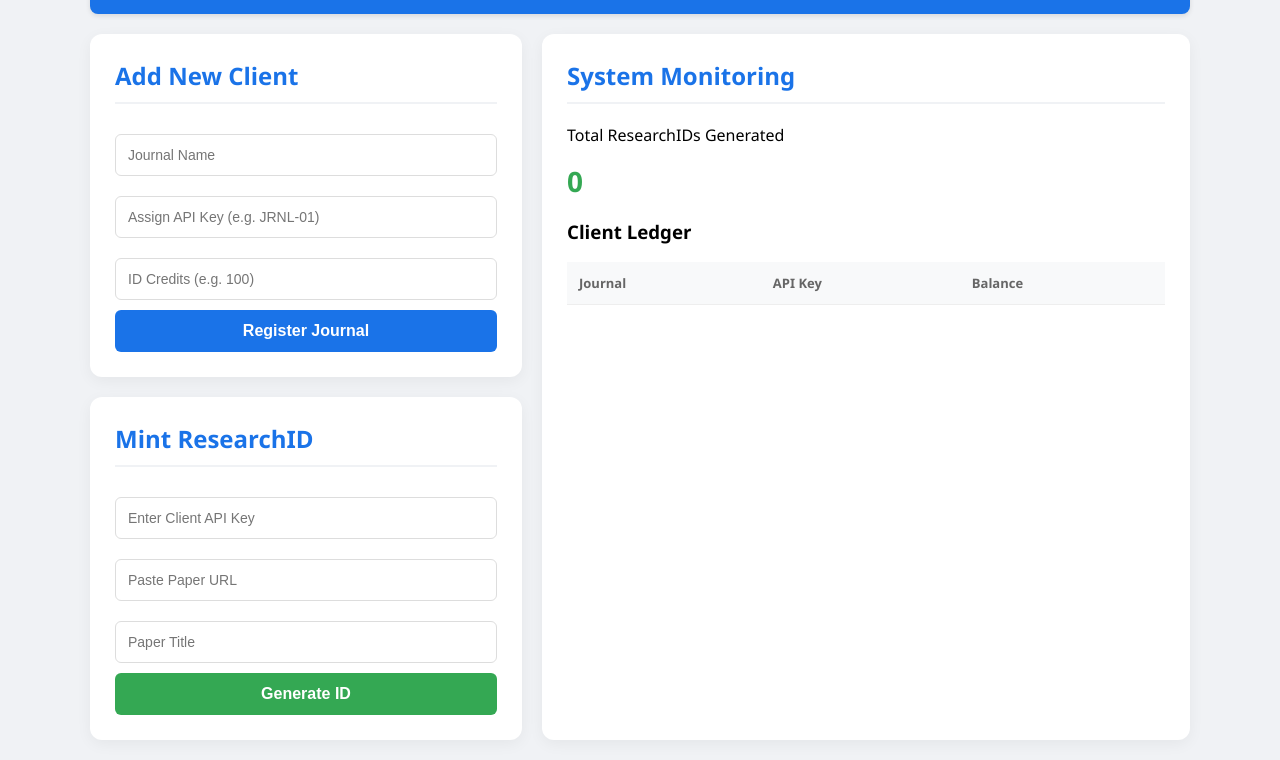
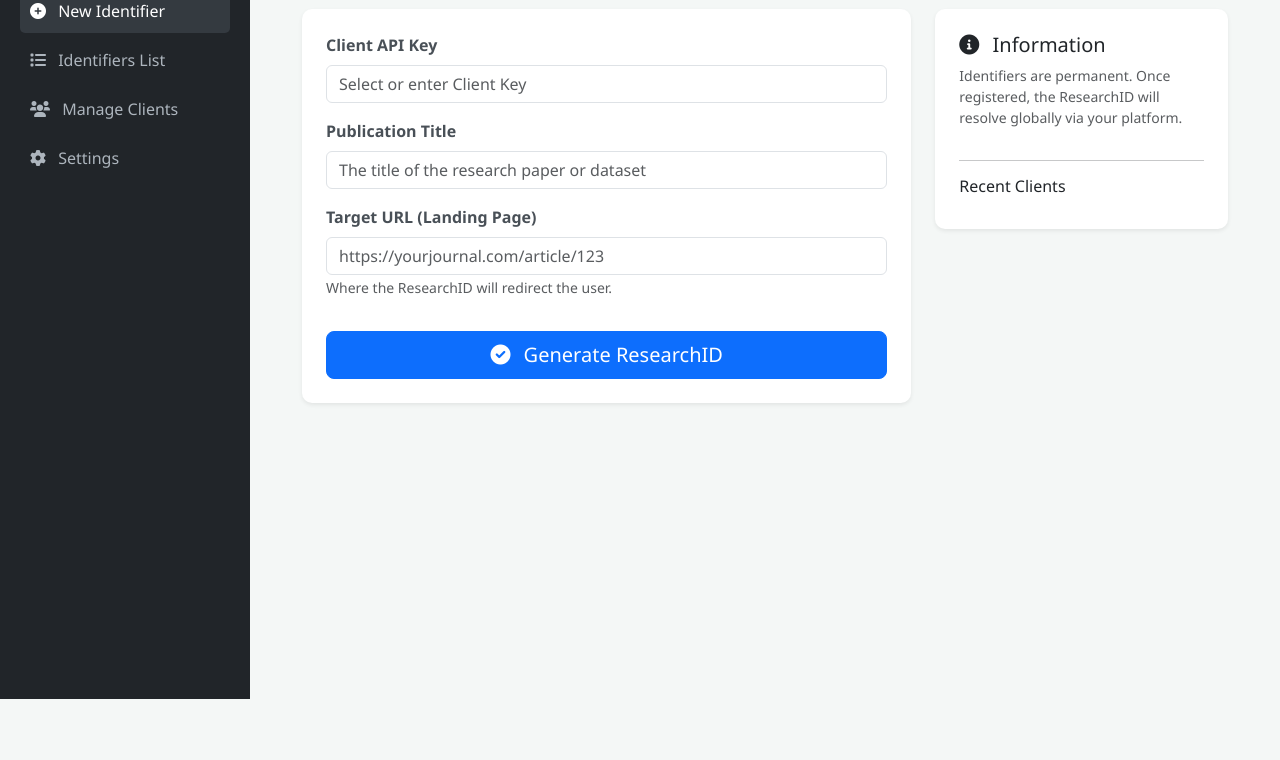
Before and after one commit to ayushgupta-hash/researchid-system, a website: page public/index.html in a window 1280 px wide. Shown: the part 101-861 px from the top of the page. After the commit the page ends 800 px from the top, so only its background shows below. Drawn offline with nearby package versions, Linux system fonts and the light colour scheme; no server answers.

Commit message:
Update index.html

```diff
--- a/public/index.html
+++ b/public/index.html
@@ -1,64 +1,83 @@
 <!DOCTYPE html>
 <html lang="en">
 <head>
-    <title>ResearchID Pro Portal</title>
+    <meta charset="UTF-8">
+    <meta name="viewport" content="width=device-width, initial-scale=1.0">
+    <title>ResearchID | Management Dashboard</title>
+    <link href="https://cdn.jsdelivr.net/npm/bootstrap@5.3.0/dist/css/bootstrap.min.css" rel="stylesheet">
+    <link rel="stylesheet" href="https://cdnjs.cloudflare.com/ajax/libs/font-awesome/6.0.0/css/all.min.css">
     <style>
-        body { font-family: 'Segoe UI', Tahoma, Geneva, Verdana, sans-serif; background: #f0f2f5; margin: 0; padding: 20px; }
-        .container { max-width: 1100px; margin: auto; }
-        .nav { background: #1a73e8; color: white; padding: 15px; border-radius: 8px; margin-bottom: 20px; box-shadow: 0 2px 5px rgba(0,0,0,0.1); }
-        .grid { display: grid; grid-template-columns: 1fr 1.5fr; gap: 20px; }
-        .card { background: white; padding: 25px; border-radius: 12px; box-shadow: 0 4px 15px rgba(0,0,0,0.05); }
-        h2 { color: #1a73e8; margin-top: 0; border-bottom: 2px solid #f0f2f5; padding-bottom: 10px; }
-        input { width: 100%; padding: 12px; margin: 10px 0; border: 1px solid #ddd; border-radius: 6px; box-sizing: border-box; font-size: 14px; }
-        button { background: #1a73e8; color: white; border: none; padding: 12px; border-radius: 6px; cursor: pointer; width: 100%; font-size: 16px; font-weight: 600; transition: 0.3s; }
-        button:hover { background: #1557b0; }
-        .stats-box { font-size: 28px; font-weight: bold; color: #34a853; margin: 10px 0; }
-        table { width: 100%; border-collapse: collapse; margin-top: 15px; }
-        th, td { text-align: left; padding: 12px; border-bottom: 1px solid #eee; }
-        th { background: #f8f9fa; font-size: 13px; color: #666; }
-        .success-res { background: #e6f4ea; border: 1px solid #34a853; color: #1e8e3e; padding: 15px; border-radius: 8px; margin-top: 15px; display: none; word-wrap: break-word; }
+        :root { --sidebar-width: 250px; --primary-color: #0d6efd; }
+        body { background-color: #f4f7f6; font-family: 'Segoe UI', sans-serif; }
+        .sidebar { width: var(--sidebar-width); height: 100vh; position: fixed; background: #212529; color: white; padding: 20px; }
+        .main-content { margin-left: var(--sidebar-width); padding: 40px; }
+        .sidebar-link { color: #adb5bd; text-decoration: none; display: block; padding: 10px; border-radius: 5px; margin-bottom: 5px; }
+        .sidebar-link:hover, .sidebar-link.active { background: #343a40; color: white; }
+        .card { border: none; box-shadow: 0 0.125rem 0.25rem rgba(0, 0, 0, 0.075); border-radius: 10px; }
+        .form-label { font-weight: 600; color: #495057; }
+        .id-badge { background: #e9ecef; padding: 10px; border-radius: 5px; font-family: monospace; border: 1px dashed #dee2e6; }
     </style>
 </head>
 <body>
 
-<div class="container">
-    <div class="nav">
-        <h1 style="margin:0">Research Edge & Publication</h1>
-        <small>Registration Agency Administrative Portal</small>
-    </div>
+<div class="sidebar">
+    <h4 class="mb-4"><i class="fas fa-microscope me-2"></i>Research Edge</h4>
+    <hr>
+    <a href="#" class="sidebar-link active"><i class="fas fa-plus-circle me-2"></i> New Identifier</a>
+    <a href="#" class="sidebar-link" onclick="location.reload()"><i class="fas fa-list me-2"></i> Identifiers List</a>
+    <a href="#" class="sidebar-link"><i class="fas fa-users me-2"></i> Manage Clients</a>
+    <a href="#" class="sidebar-link"><i class="fas fa-cog me-2"></i> Settings</a>
+</div>
 
-    <div class="grid">
-        <div>
-            <div class="card" style="margin-bottom:20px;">
-                <h2>Add New Client</h2>
-                <input type="text" id="newName" placeholder="Journal Name">
-                <input type="text" id="newKey" placeholder="Assign API Key (e.g. JRNL-01)">
-                <input type="number" id="newBal" placeholder="ID Credits (e.g. 100)">
-                <button onclick="addClient()">Register Journal</button>
+<div class="main-content">
+    <div class="container-fluid">
+        <div class="d-flex justify-content-between align-items-center mb-4">
+            <h2>Register New Identifier</h2>
+            <div id="statsBox" class="text-muted">Total Issued: <span class="badge bg-primary" id="totalCount">0</span></div>
+        </div>
+
+        <div class="row">
+            <div class="col-md-8">
+                <div class="card p-4">
+                    <div class="mb-3">
+                        <label class="form-label">Client API Key</label>
+                        <input type="text" id="mintKey" class="form-control" placeholder="Select or enter Client Key">
+                    </div>
+
+                    <div class="mb-3">
+                        <label class="form-label">Publication Title</label>
+                        <input type="text" id="mintTitle" class="form-control" placeholder="The title of the research paper or dataset">
+                    </div>
+
+                    <div class="mb-3">
+                        <label class="form-label">Target URL (Landing Page)</label>
+                        <input type="url" id="mintUrl" class="form-control" placeholder="https://yourjournal.com/article/123">
+                        <small class="text-muted">Where the ResearchID will redirect the user.</small>
+                    </div>
+
+                    <button class="btn btn-primary btn-lg mt-3" onclick="mintID()">
+                        <i class="fas fa-check-circle me-2"></i> Generate ResearchID
+                    </button>
+
+                    <div id="resultBox" class="mt-4" style="display: none;">
+                        <div class="alert alert-success">
+                            <strong>Success!</strong> Your identifier has been registered.
+                            <div class="id-badge mt-2" id="finalID"></div>
+                        </div>
+                    </div>
+                </div>
             </div>
 
-            <div class="card">
-                <h2>Mint ResearchID</h2>
-                <input type="text" id="mintKey" placeholder="Enter Client API Key">
-                <input type="url" id="mintUrl" placeholder="Paste Paper URL">
-                <input type="text" id="mintTitle" placeholder="Paper Title">
-                <button onclick="mintID()" style="background:#34a853">Generate ID</button>
-                <div id="resultBox" class="success-res"></div>
+            <div class="col-md-4">
+                <div class="card p-4">
+                    <h5><i class="fas fa-info-circle me-2"></i> Information</h5>
+                    <p class="small text-muted">Identifiers are permanent. Once registered, the ResearchID will resolve globally via your platform.</p>
+                    <hr>
+                    <h6>Recent Clients</h6>
+                    <ul class="list-group list-group-flush" id="clientTable">
+                        </ul>
+                </div>
             </div>
-        </div>
-
-        <div class="card">
-            <h2>System Monitoring</h2>
-            <p>Total ResearchIDs Generated</p>
-            <div class="stats-box" id="totalCount">0</div>
-
-            <h3>Client Ledger</h3>
-            <table>
-                <thead>
-                    <tr><th>Journal</th><th>API Key</th><th>Balance</th></tr>
-                </thead>
-                <tbody id="clientTable"></tbody>
-            </table>
         </div>
     </div>
 </div>
@@ -68,48 +87,47 @@
         const res = await fetch('/api/admin/stats');
         const data = await res.json();
         document.getElementById('totalCount').innerText = data.total;
-        const table = document.getElementById('clientTable');
-        table.innerHTML = "";
+        const list = document.getElementById('clientTable');
+        list.innerHTML = "";
         data.clients.forEach(c => {
-            table.innerHTML += `<tr><td>${c.name}</td><td><code>${c.api_key}</code></td><td><b>${c.balance}</b></td></tr>`;
+            list.innerHTML += `<li class="list-group-item d-flex justify-content-between align-items-center">
+                ${c.name} <span class="badge bg-secondary rounded-pill">${c.balance}</span>
+            </li>`;
         });
     }
 
-    async function addClient() {
-        const payload = {
-            name: document.getElementById('newName').value,
-            apiKey: document.getElementById('newKey').value,
-            balance: document.getElementById('newBal').value
-        };
-        const res = await fetch('/api/admin/add-client', {
-            method: 'POST',
-            headers: {'Content-Type': 'application/json'},
-            body: JSON.stringify(payload)
-        });
-        if(res.ok) { alert("Client Added!"); loadData(); }
-    }
+    async function mintID() {
+        const btn = event.target;
+        btn.disabled = true;
+        btn.innerHTML = '<span class="spinner-border spinner-border-sm"></span> Generating...';
 
-    async function mintID() {
         const payload = {
             apiKey: document.getElementById('mintKey').value,
             targetUrl: document.getElementById('mintUrl').value,
             title: document.getElementById('mintTitle').value
         };
+
         const res = await fetch('/api/mint', {
             method: 'POST',
             headers: {'Content-Type': 'application/json'},
             body: JSON.stringify(payload)
         });
+
         const data = await res.json();
+        btn.disabled = false;
+        btn.innerHTML = '<i class="fas fa-check-circle me-2"></i> Generate ResearchID';
+
         if(data.success) {
-            const box = document.getElementById('resultBox');
-            box.style.display = 'block';
-            box.innerHTML = `<strong>ID Generated:</strong><br>${window.location.origin}/id/${data.researchID}`;
+            document.getElementById('resultBox').style.display = 'block';
+            document.getElementById('finalID').innerText = window.location.origin + "/id/" + data.researchID;
             loadData();
-        } else { alert("Error: " + data.error); }
+        } else {
+            alert("Error: " + data.error);
+        }
     }
 
     loadData();
 </script>
+
 </body>
 </html>
```
